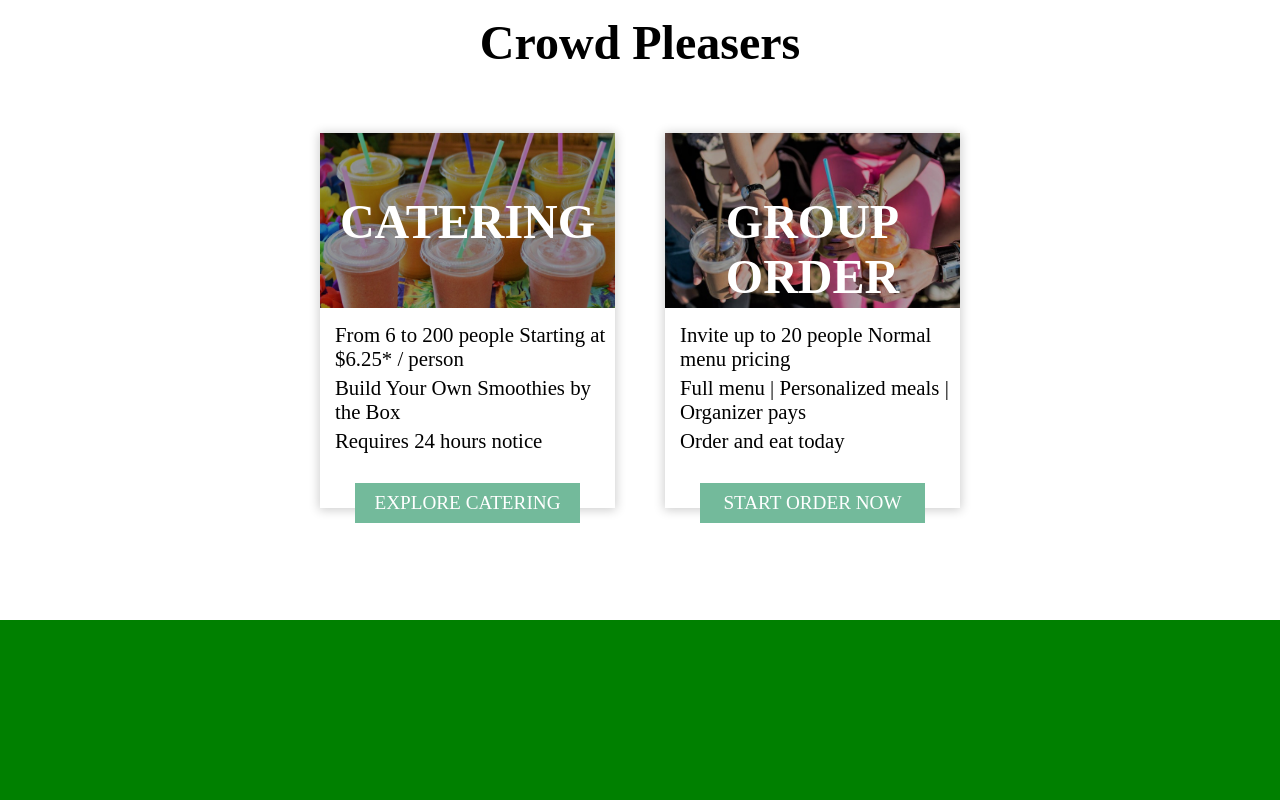
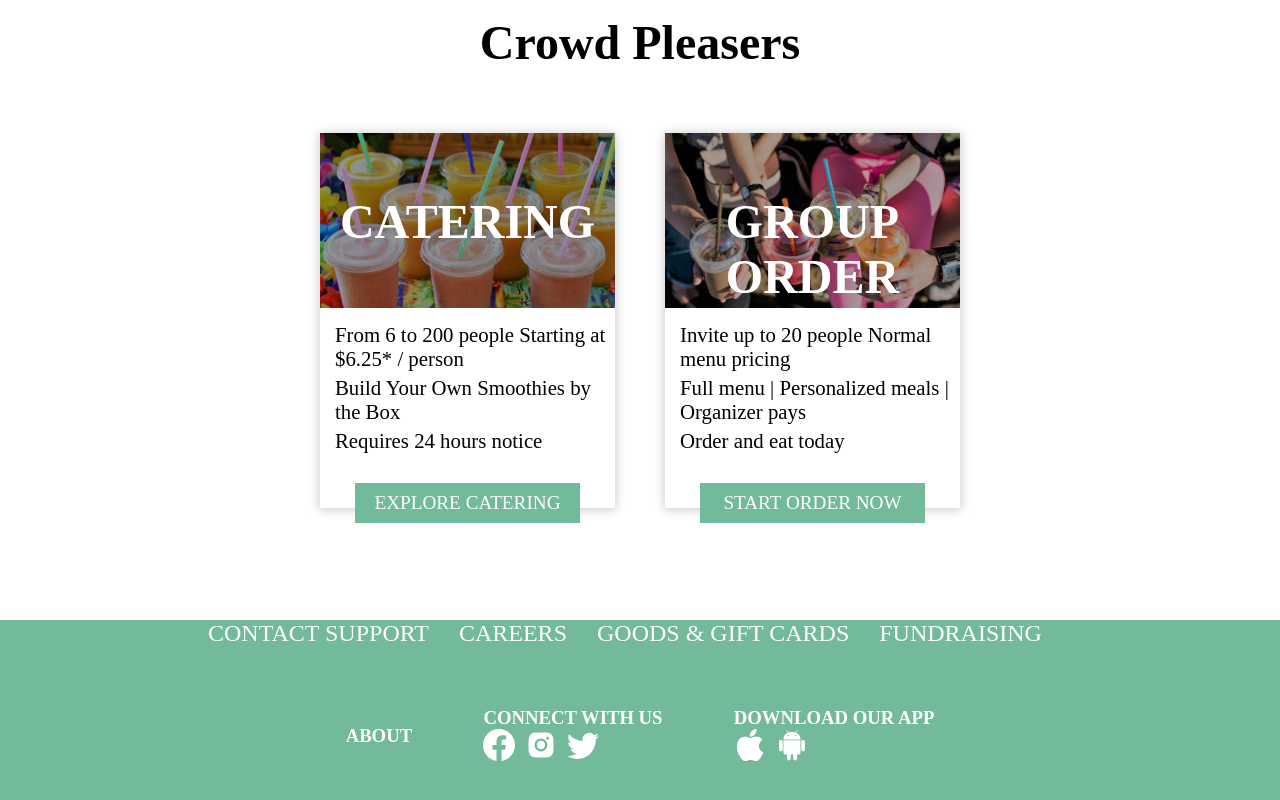
Before and after one commit to erickbey/smoothie-app, a React (Create React App) app in the folder client/: page / in a window 1280 px wide. Shown: the part 2405-3205 px from the top of the page. Built offline with nearby package versions, Linux system fonts and the light colour scheme.

Commit message:
added most of the footer layout

```diff
--- a/client/src/components/Footer/Footer.css
+++ b/client/src/components/Footer/Footer.css
@@ -2,5 +2,32 @@
     margin-top: 20px;
     height: 450px;
     width: 100%;
-    background-color: green;
+    background-color: var(--color-primary);
 }
+
+.footer-navigation {
+    text-align: center;
+    color: white;
+}
+
+.footer-navigation__item {
+    margin-right: 30px;
+}
+
+.secondary-links__container {
+    margin: 60px auto;
+    width: 50%;
+    display: flex;
+    gap: 20px;
+    justify-content: space-around;
+    align-items: center;
+}
+
+.secondary-link__item {
+    color: white;
+}
+
+.footer__icon {
+    font-size: 2rem;
+    margin-right: 10px;
+}
--- a/client/src/components/Footer/Footer.jsx
+++ b/client/src/components/Footer/Footer.jsx
@@ -1,9 +1,42 @@
 import React from 'react';
 import './Footer.css';
+import {BsFacebook} from 'react-icons/bs';
+import {AiFillInstagram} from 'react-icons/ai';
+import {BsTwitter} from 'react-icons/bs';
+import {BsApple} from 'react-icons/bs';
+import {DiAndroid} from 'react-icons/di';
 
 function Footer() {
   return (
-    <section className="footer__container"></section>
+    <section className="footer__container">
+      <div className="footer-navigation__container">
+        <ul className='footer-navigation'>
+          <li className='footer-navigation__item'>CONTACT SUPPORT</li>
+          <li className='footer-navigation__item'>CAREERS</li>
+          <li className='footer-navigation__item'>GOODS & GIFT CARDS</li>
+          <li className='footer-navigation__item'>FUNDRAISING</li>
+        </ul>
+      </div>
+
+      <div className="secondary-links__container">
+        <div className="secondary-link__item">
+          <h3>ABOUT</h3>
+        </div>
+
+        <div className="secondary-link__item">
+          <h3>CONNECT WITH US</h3>
+          <BsFacebook className='footer__icon'/>
+          <AiFillInstagram className='footer__icon'/>
+          <BsTwitter className='footer__icon'/>
+        </div>
+
+        <div className="secondary-link__item">
+          <h3>DOWNLOAD OUR APP</h3>
+          <BsApple className='footer__icon'/>
+          <DiAndroid className='footer__icon'/>
+        </div>
+      </div>
+    </section>
   )
 }
 
```
